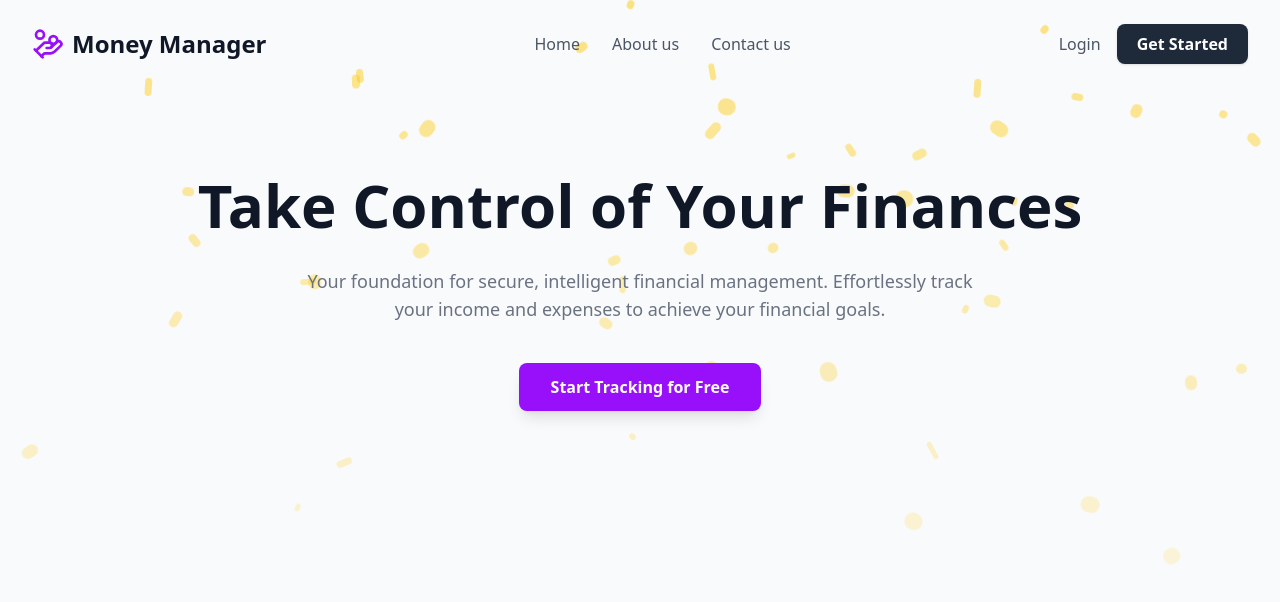
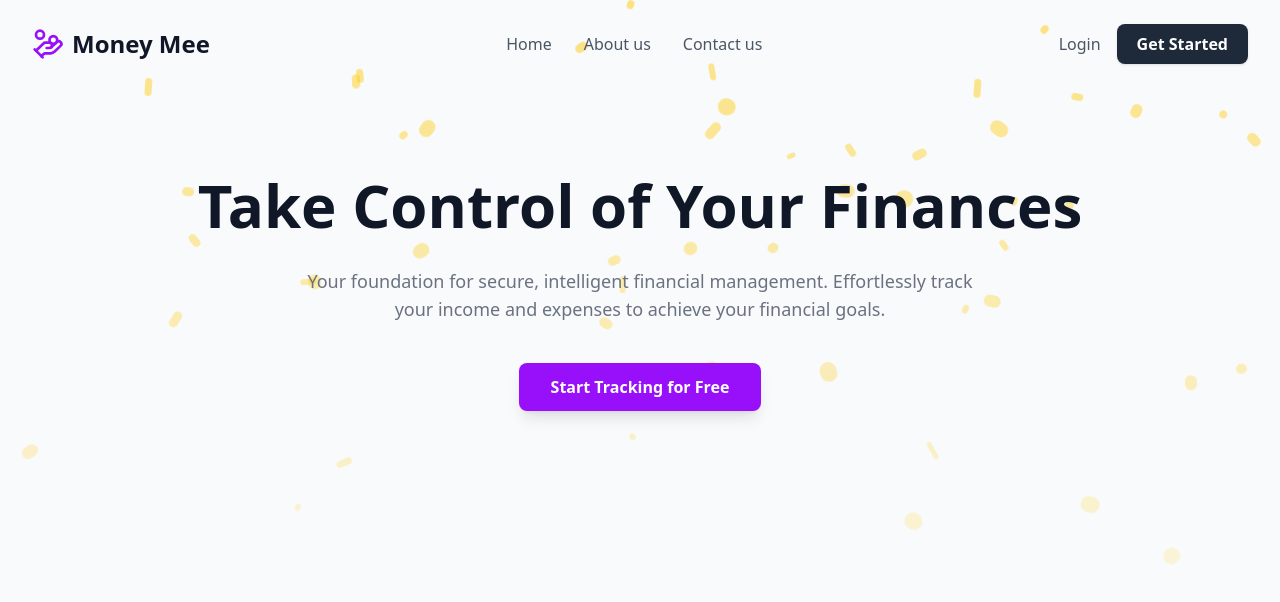
Before and after one commit to prachee19/Money-Mee, a React (Vite) app: page / in a window 1280 px wide. Shown: the top 602 px of the page. Built offline with nearby package versions, Linux system fonts and the light colour scheme.

Commit message:
Update LandingPage.jsx

```diff
--- a/src/pages/LandingPage.jsx
+++ b/src/pages/LandingPage.jsx
@@ -57,7 +57,7 @@ const LandingPage = () => {
           <header className="flex justify-between items-center py-6">
             <div className="flex items-center gap-2">
               <HandCoins className="h-8 w-8 text-purple-600" />
-              <h1 className="text-2xl font-bold text-gray-900">Money Manager</h1>
+              <h1 className="text-2xl font-bold text-gray-900">Money Mee</h1>
             </div>
             <nav className="hidden md:flex items-center gap-8 text-gray-600 font-medium">
               <a href="/" className="hover:text-purple-600 transition-colors">Home</a>
@@ -100,7 +100,7 @@ const LandingPage = () => {
             <h3 className="text-2xl font-bold mb-4 text-gray-800">About Money Manager</h3>
             <p className="text-gray-600 mb-4">
            Money Mee is a smart and intuitive platform that helps users track their incomes and expenses, giving clear insights into spending habits.
-This final-year engineering project empowers students and young professionals to take control of their finances, make informed decisions, and build better money management habits — all in a simple, user-friendly interface.
+This project empowers students and young professionals to take control of their finances, make informed decisions, and build better money management habits — all in a simple, user-friendly interface.
             </p>
             <p className="text-right mt-6 font-semibold text-gray-700">-- Prachi </p>
           </div>
```
